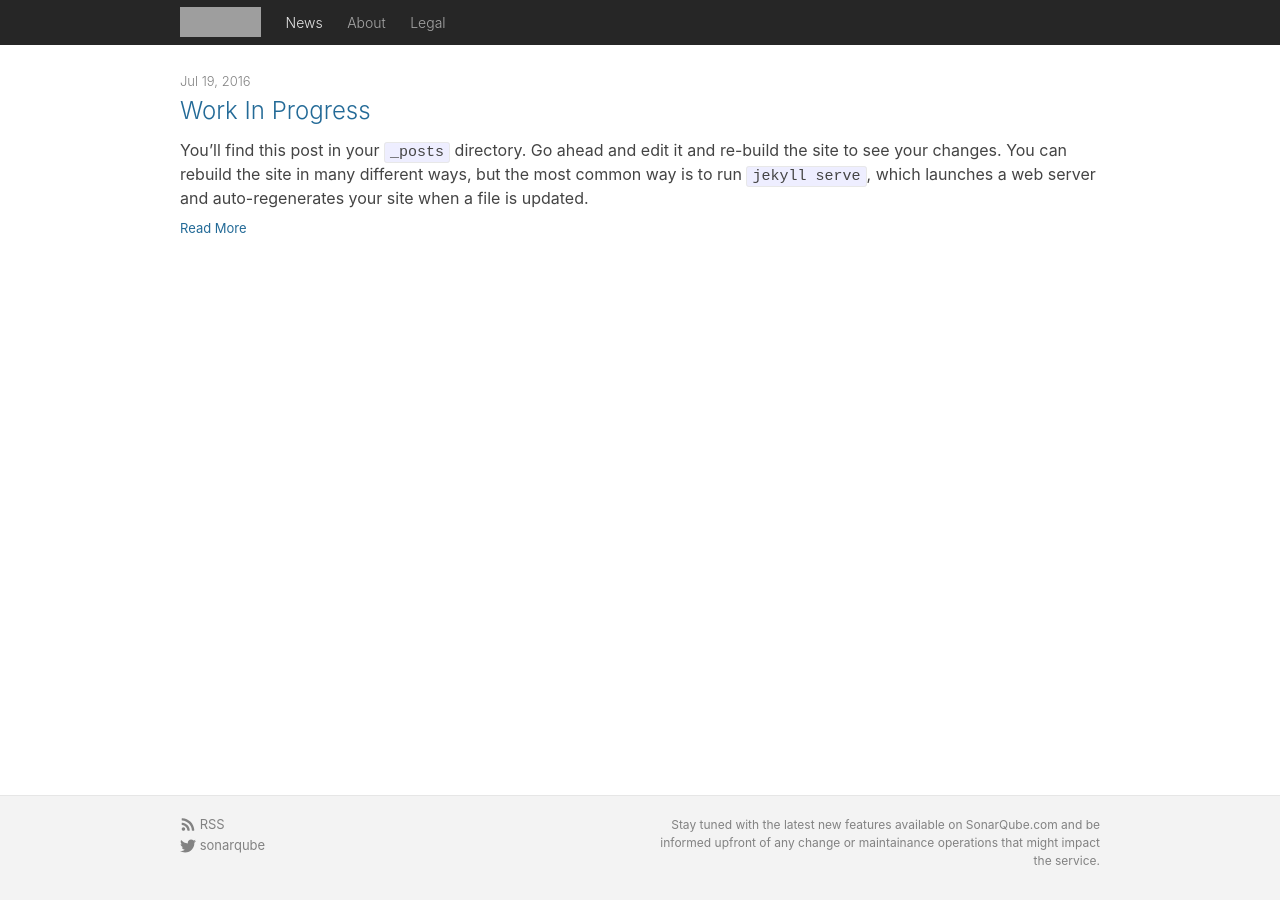
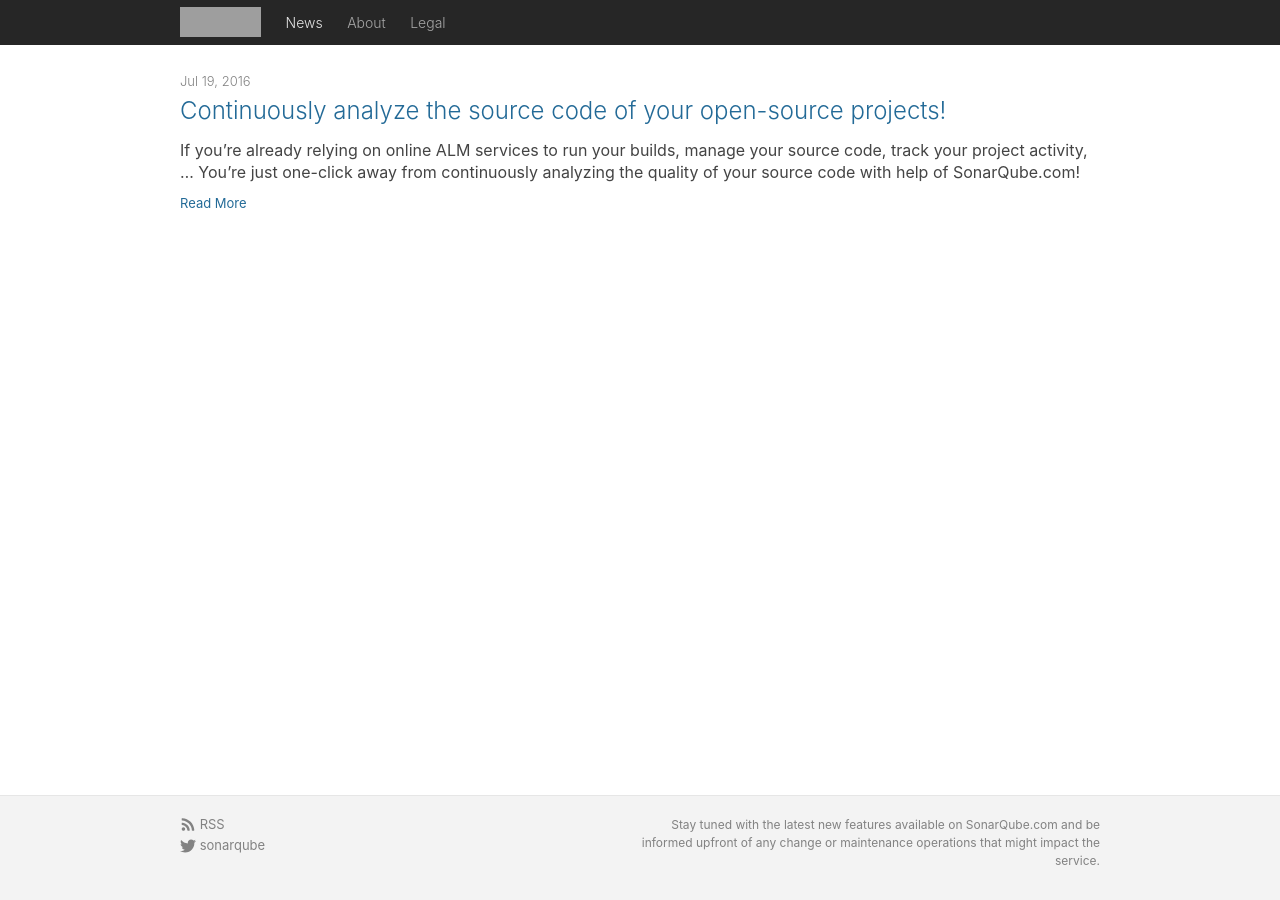
Before and after one commit to NandhiniNanz/sonarcloud-website, a Jekyll site: the page built from index.html, in a window 1280 px wide. Built offline with Jekyll 4.4.1, drawn with Linux system fonts in a browser that asks for light colours; grey boxes are pictures that could not be loaded.

Commit message:
Add what should have been the first news

```diff
--- a/_config.yml
+++ b/_config.yml
@@ -7,10 +7,9 @@
 
 # Site settings
 title: SonarQube.com News
-email: ""
 description: >
   Stay tuned with the latest new features available on SonarQube.com and
-  be informed upfront of any change or maintainance operations that might
+  be informed upfront of any change or maintenance operations that might
   impact the service.
 baseurl: ""
 url: "https://news.sonarqube.com"
--- a/_posts/2016-07-19-WIP.markdown
+++ /dev/null
@@ -1,25 +0,0 @@
----
-layout: post
-title:  "Work In Progress"
-date:   2016-07-19 11:37:16 +0200
-categories: new-feature
----
-You’ll find this post in your `_posts` directory. Go ahead and edit it and re-build the site to see your changes. You can rebuild the site in many different ways, but the most common way is to run `jekyll serve`, which launches a web server and auto-regenerates your site when a file is updated.
-
-To add new posts, simply add a file in the `_posts` directory that follows the convention `YYYY-MM-DD-name-of-post.ext` and includes the necessary front matter. Take a look at the source for this post to get an idea about how it works.
-
-Jekyll also offers powerful support for code snippets:
-
-{% highlight ruby %}
-def print_hi(name)
-  puts "Hi, #{name}"
-end
-print_hi('Tom')
-#=> prints 'Hi, Tom' to STDOUT.
-{% endhighlight %}
-
-Check out the [Jekyll docs][jekyll-docs] for more info on how to get the most out of Jekyll. File all bugs/feature requests at [Jekyll’s GitHub repo][jekyll-gh]. If you have questions, you can ask them on [Jekyll Talk][jekyll-talk].
-
-[jekyll-docs]: http://jekyllrb.com/docs/home
-[jekyll-gh]:   https://github.com/jekyll/jekyll
-[jekyll-talk]: https://talk.jekyllrb.com/
--- /dev/null
+++ b/_posts/2016-07-19-continuous-analysis-for-oss-projects.md
@@ -0,0 +1,25 @@
+---
+layout: post
+title:  "Continuously analyze the source code of your open-source projects!"
+date:   2016-07-19 11:37:16 +0200
+categories: new-feature
+---
+If you're already relying on online ALM services to run your builds, manage your source code, track your project activity, ... You're just one-click away from continuously analyzing the quality of your source code with help of SonarQube.com!
+
+This online service relies on [SonarQube][sq-site], the widely-adopted open source platform allowing to find bugs, vulnerabilities and code smells in many different languages.
+
+The service is available for Open Source projects only, free of charge and with fair use. It is currently in Beta version and available only on invitation. Feel free to send an email to nemo AT sonarsource.com with your GitHub Account and the urls of the GitHub projects you'd like to analyze to get such invitation.
+
+Getting started in 3 easy steps:
+
+1. Sign in with your GitHub account
+2. Generate a user token from the "My Account" > "Security" page
+3. Build your project (from wherever you want) and then execute the following command line (example given for Maven projects):
+
+{% highlight sh linenos %}
+mvn clean org.jacoco:jacoco-maven-plugin:prepare-agent package sonar:sonar \
+    -Dsonar.host.url=https://sonarqube.com \
+    -Dsonar.login=$SONAR_TOKEN
+{% endhighlight %}
+
+[sq-site]: http://www.sonarqube.org
```
